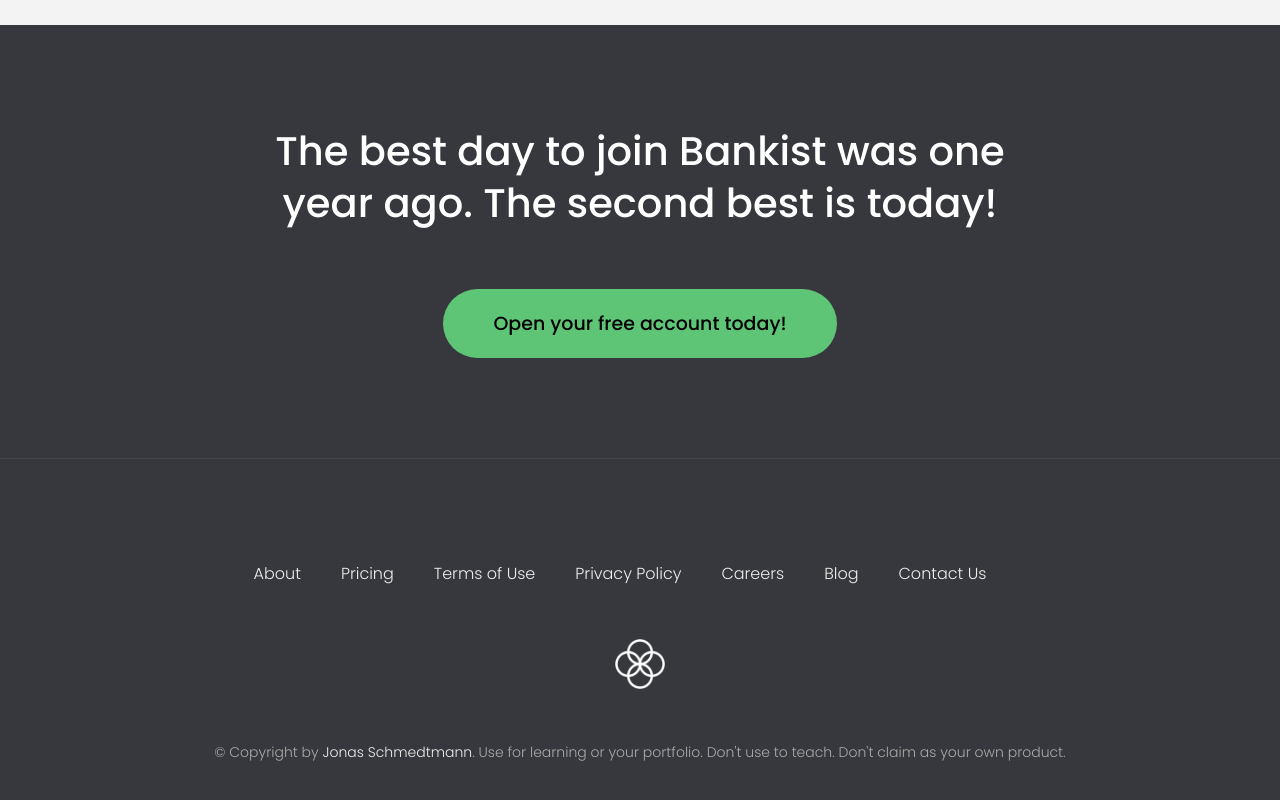
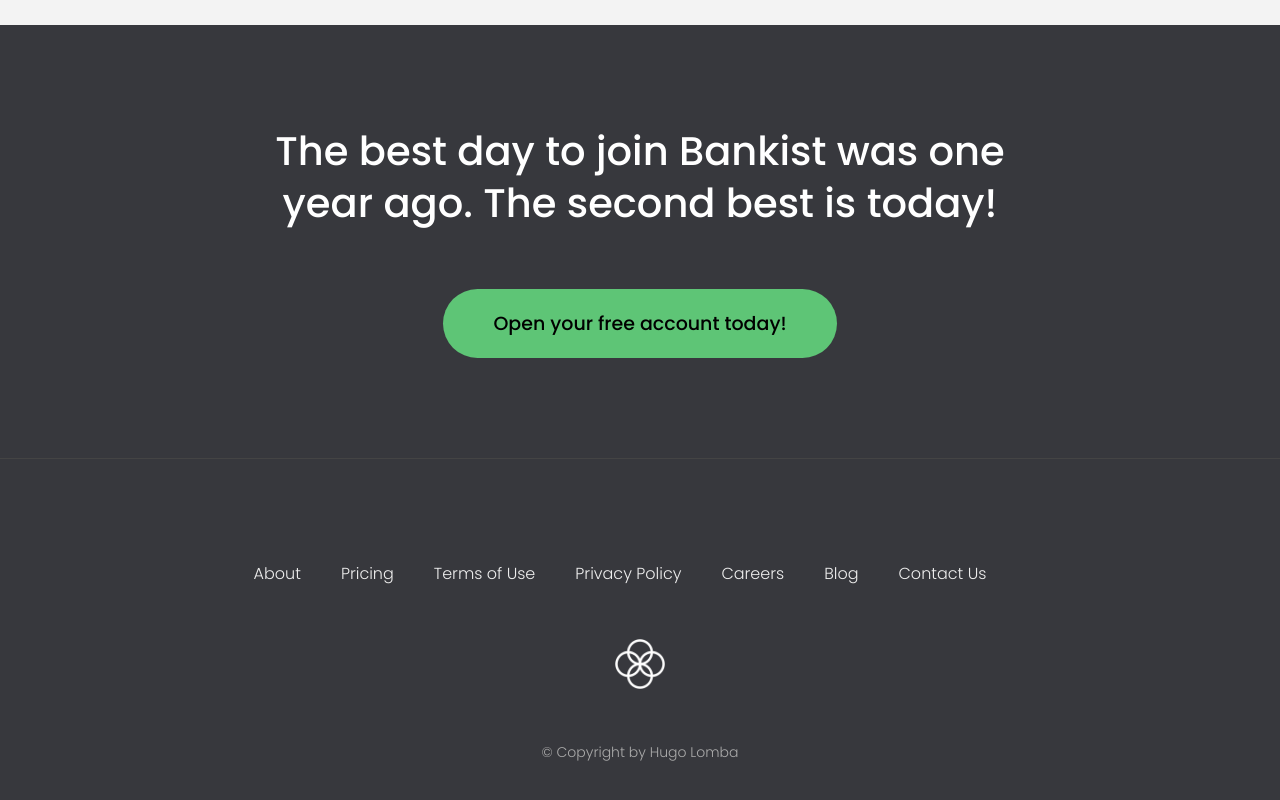
Before and after one commit to hugolomba/bankist-website, a plain HTML site: page index.html in a window 1280 px wide. Shown: the part 4171-4971 px from the top of the page. Drawn offline with Linux system fonts and the light colour scheme.

Commit message:
changed live links

```diff
--- a/index.html
+++ b/index.html
@@ -320,16 +320,7 @@
         </li>
       </ul>
       <img src="img/icon.png" alt="Logo" class="footer__logo" />
-      <p class="footer__copyright">
-        &copy; Copyright by
-        <a
-          class="footer__link twitter-link"
-          target="_blank"
-          href="https://twitter.com/jonasschmedtman"
-          >Jonas Schmedtmann</a
-        >. Use for learning or your portfolio. Don't use to teach. Don't claim
-        as your own product.
-      </p>
+      <p class="footer__copyright">&copy; Copyright by Hugo Lomba</p>
     </footer>
 
     <div class="modal hidden">
```
Also changed, not shown: 1 other file.
